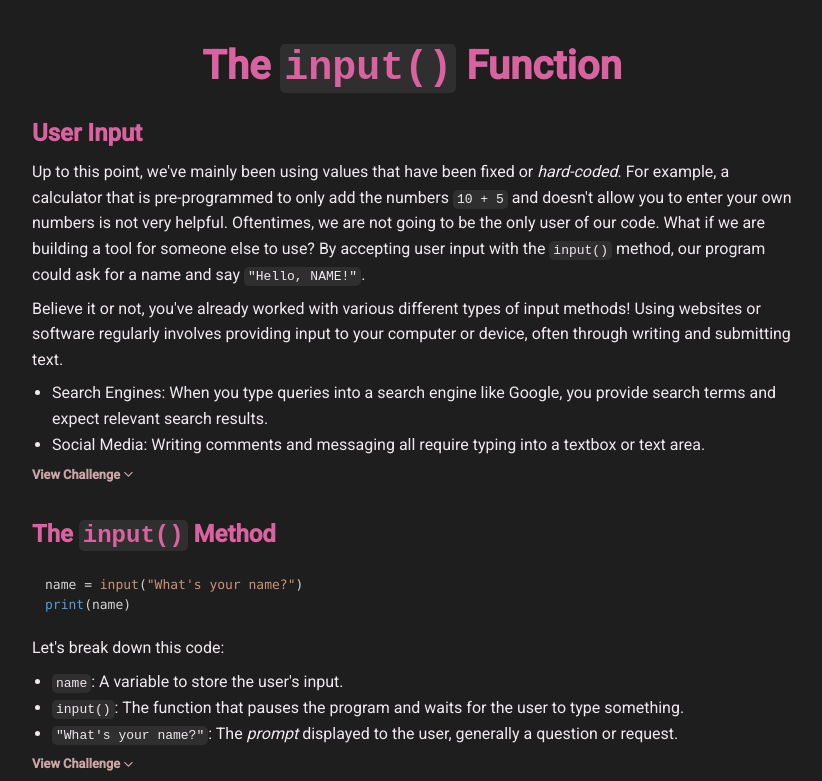
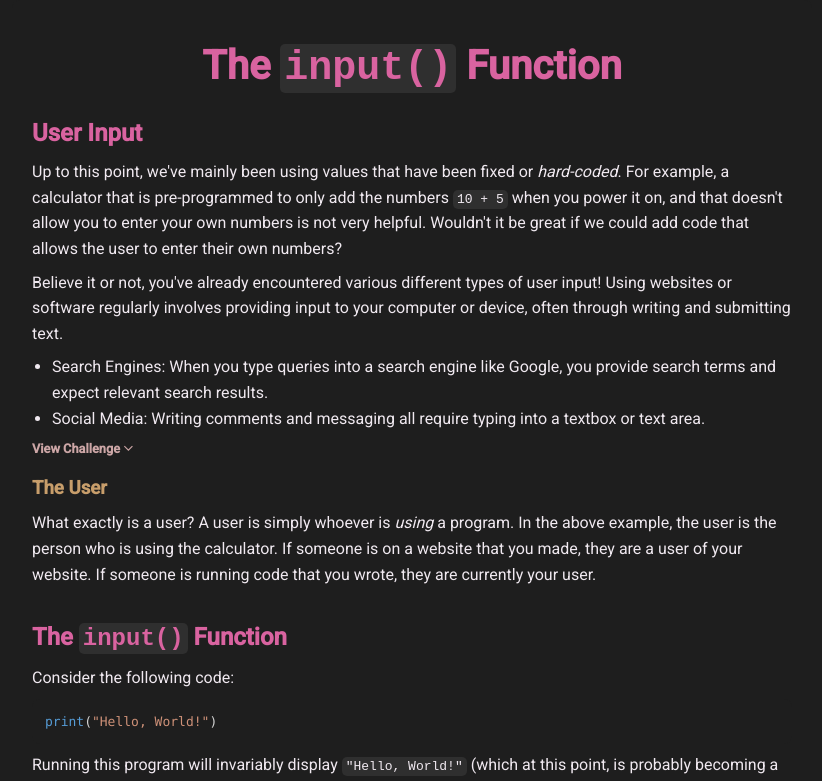
Before and after one commit to lawrluor/code-with-the-pros, a React (Create React App) app: page /input in a window 1280 px wide. Shown: the top 781 px of the page, without its empty margins (228-1050 px from the left). Built offline with nearby package versions, Linux system fonts and the light colour scheme.

Commit message:
improved input() intro

```diff
--- a/src/pages/Python/02Input.jsx
+++ b/src/pages/Python/02Input.jsx
@@ -11,13 +11,13 @@ const Input = () => {
                 <h2>User Input</h2>
                 <p>
                     Up to this point, we've mainly been using values that have been fixed or <em>hard-coded</em>.
-                    For example, a calculator that is pre-programmed to only add the numbers <code className="inline">10 + 5</code> and doesn't allow you to enter your own numbers is not very helpful.
+                    For example, a calculator that is pre-programmed to only add the numbers <code className="inline">10 + 5</code> when you power it on, and that doesn't allow you to enter your own numbers is not very helpful. Wouldn't it be great if we could add code that allows the user to enter their own numbers?
 
-                    Oftentimes, we are not going to be the only user of our code. What if we are building a tool for someone else to use?
-                    By accepting user input with the <code className="inline">input()</code> method, our program could ask for a name and say <code className="inline">"Hello, NAME!"</code>.
+                    {/* Furthermore, you might not always be the only one who uses the code that you write. What if we are building a tool for someone else to use?
+                    By accepting user input with the <code className="inline">input()</code> method, our program could ask for a name and say <code className="inline">"Hello, NAME!"</code>. */}
                 </p>
 
-                <p>Believe it or not, you've already worked with various different types of input methods! Using websites or software regularly involves providing input to your computer or device, often through writing and submitting text.</p>
+                <p>Believe it or not, you've already encountered various different types of user input! Using websites or software regularly involves providing input to your computer or device, often through writing and submitting text.</p>
 
                 <ul>
                     <li>Search Engines: When you type queries into a search engine like Google, you provide search terms and expect relevant search results.</li>
@@ -27,10 +27,18 @@ const Input = () => {
                 <Collapsible title={"Challenge"}>
                     <p>Think of a specific situation where you have entered input into your computer, a website, or an application.</p>
                 </Collapsible>
+
+                <h3>The User</h3>
+                <p>What exactly is a user? A user is simply whoever is <em>using</em> a program. In the above example, the user is the person who is using the calculator. If someone is on a website that you made, they are a user of your website. If someone is running code that you wrote, they are currently your user.</p>
             </section>
 
             <section>
-                <h2>The <code className="inline">input()</code> Method</h2>
+                <h2>The <code className="inline">input()</code> Function</h2>
+                <p>Consider the following code:</p>
+                <CodeBlock language={"python"} codeString={`print("Hello, World!")`} />
+
+                <p>Running this program will invariably display <code className="inline">"Hello, World!"</code> (which at this point, is probably becoming a bit boring). Instead, let's learn to ask the user what their name is, then greet them by displaying <code className="inline">"Hello, NAME!"</code>. </p>
+
                 <CodeBlock language={"python"} codeString={`name = input("What's your name?")
 print(name)`} />
 
@@ -83,6 +91,10 @@ Step 3: Hello, Richard! The program has resumed.
 Step 4: Program has finished.`}/>
 
                 <p>To summarize, when <code className="inline">input()</code> prompts the user, the Python does not continue executing other lines of code until <strong>after</strong> the user enters a response. This makes <code className="inline">input()</code> essential for interactive programs that we will explore later.</p>
+
+                <Collapsible title={"Challenge"}>
+                    <p>Why do you think it's necessary that Python pauses the program until the user provides input? Can you think of a specific error that could occur otherwise?</p>
+                </Collapsible>
             </section>
 
             <section>
@@ -113,6 +125,22 @@ print(total)  `} />
                 <CodeBlock language={"python"} codeString={`num1 = input("Enter a number: ")
 num2 = input("Enter another number: ")
 print(int(num1) + int(num2))`} />
+
+                <Collapsible title={"Challenge"}>
+                    <div>
+                        <p>What is the result of the following code?</p>
+                        <CodeBlock language={"python"} codeString={`num1 = input("Enter a number: ")
+num2 = int(input("Enter another number: "))
+print(num1 + num2)`} />
+                    </div>
+
+                    <div>
+                        <p>Try running the following code in your code editor. Enter numbers for each input.</p>
+                        <CodeBlock language={"python"} codeString={`num1 = int(input("Enter a number: "))
+num2 = float(input("Enter another number: ")
+print(num1 + num2)`} />
+                    </div>
+                </Collapsible>
             </section>
 
             <section>
```
